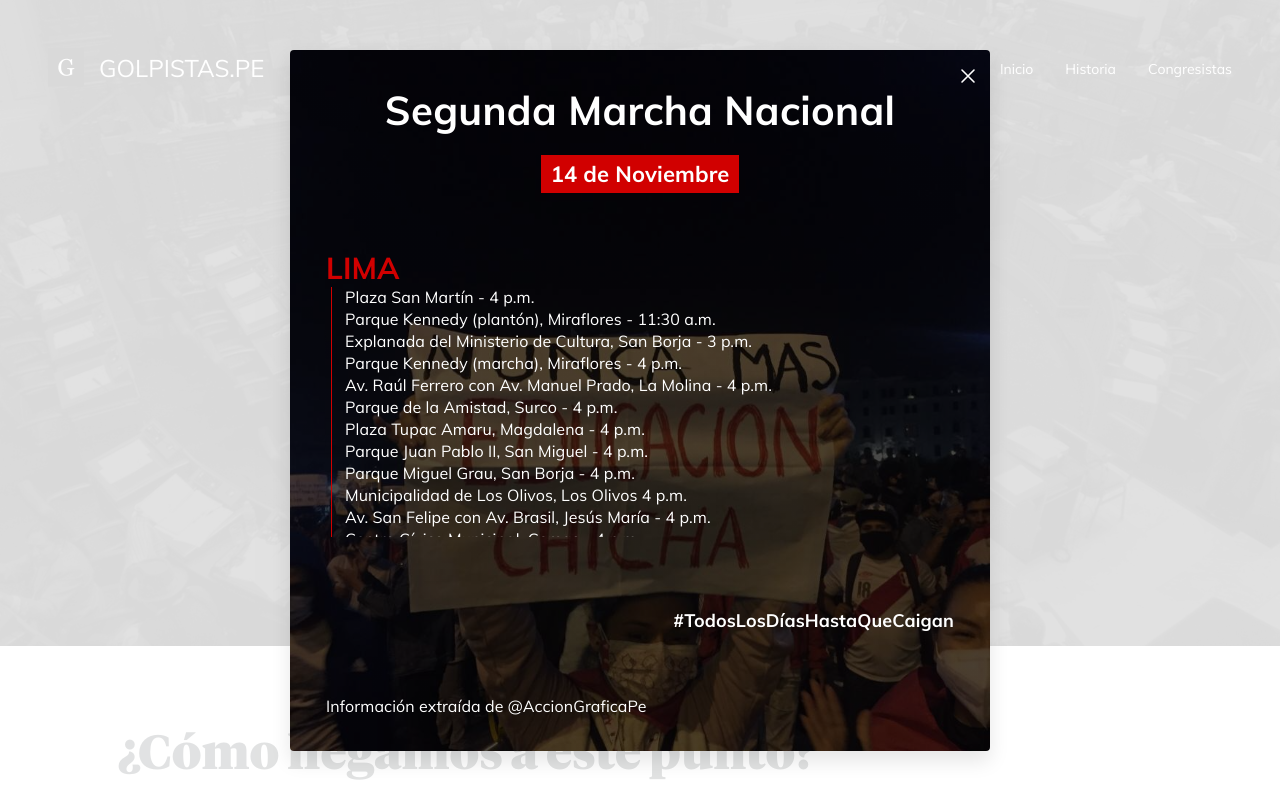
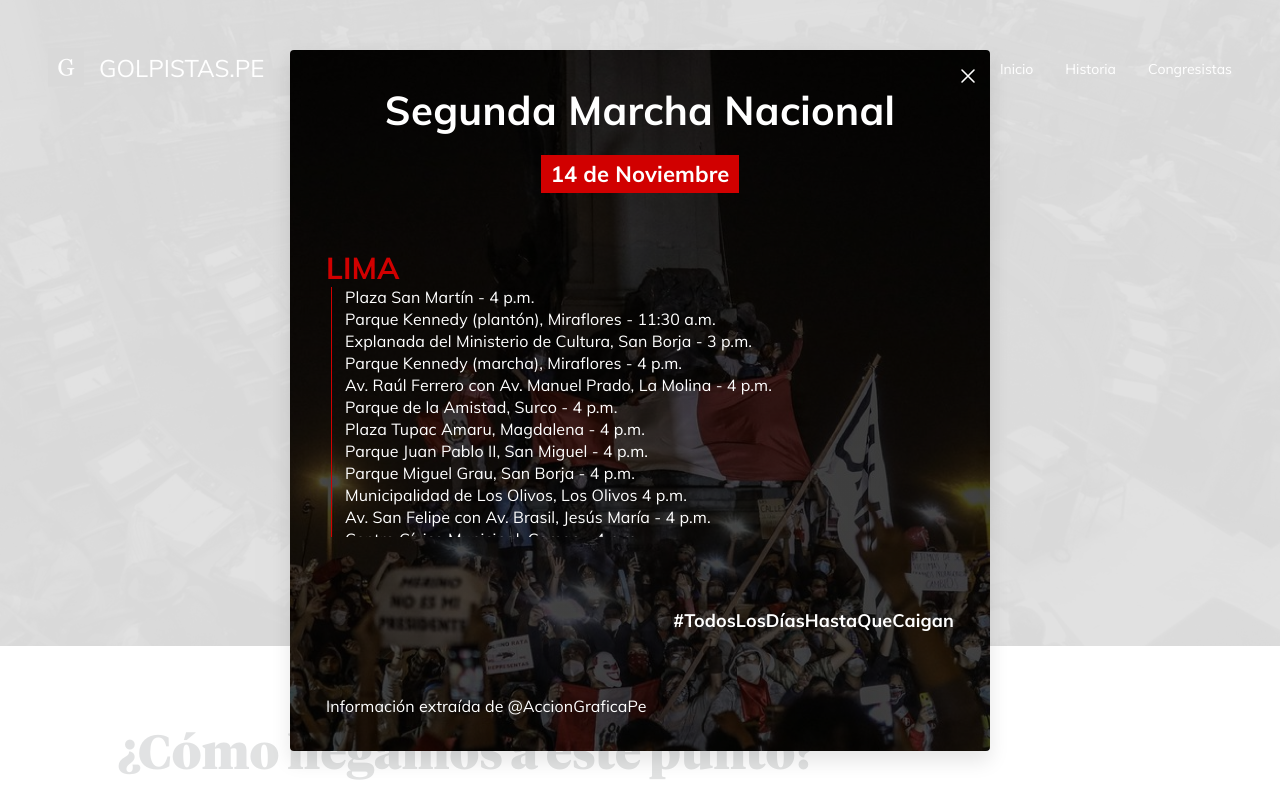
Before and after one commit to openpolitica/golpistas.pe, a Next.js app: page / in a window 1280 px wide. Shown: the top 800 px of the page. Built offline with nearby package versions, Linux system fonts and the light colour scheme; no server answers.

Commit message:
Add marcha image

```diff
--- a/styles/Modal.css
+++ b/styles/Modal.css
@@ -32,7 +32,7 @@
   background-color: #000;
   color: #fff;
   letter-spacing: 0.1px;
-  background-image: url(/educacion-chicha.jpg),
+  background-image: url(/marcha-nacional.png),
     linear-gradient(0deg, rgba(31, 31, 31, 0.81), rgba(31, 31, 31, 0.81));
   background-blend-mode: multiply, color;
   background-size: cover;
```
Also changed, not shown: public/marcha-nacional.png (added).
